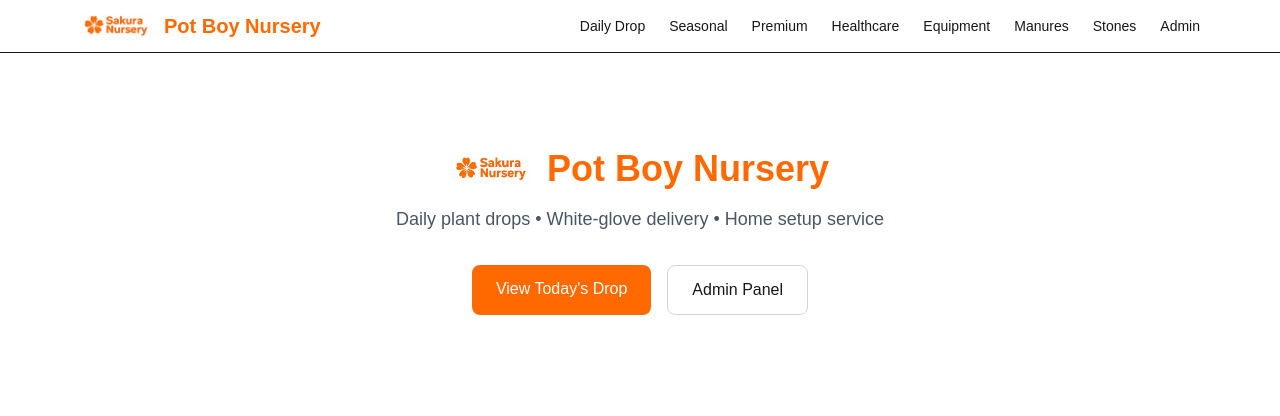
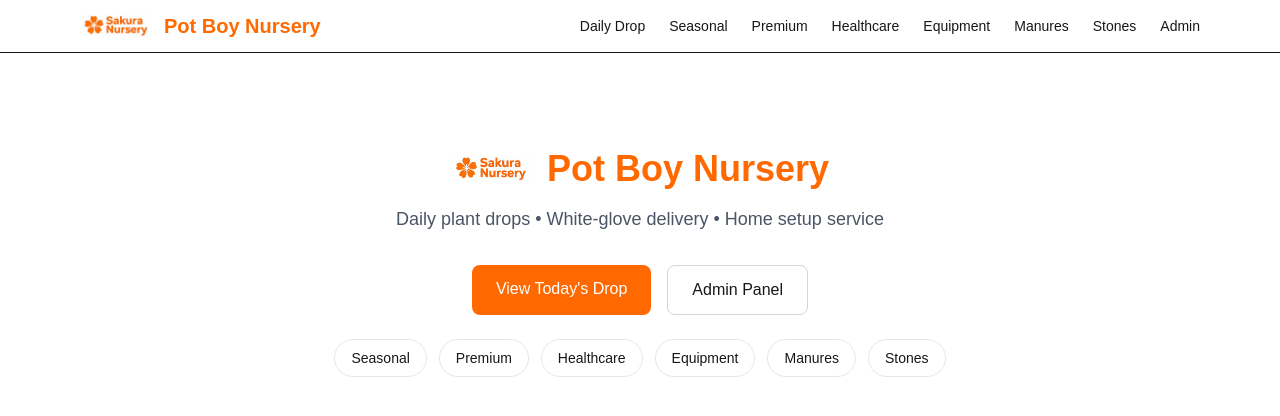
Before and after one commit to Eshwardvp/sakura-nursery-app, a Next.js app: page / in a window 1280 px wide. Shown: the top 416 px of the page. Built offline with nearby package versions, Linux system fonts and the light colour scheme.

Commit message:
feat(home): add category links under primary CTA

```diff
--- a/app/page.tsx
+++ b/app/page.tsx
@@ -36,6 +36,44 @@
             Admin Panel
           </Link>
         </div>
+        <div className="mt-6 flex gap-3 justify-center flex-wrap">
+          <Link
+            href="/seasonal-plants"
+            className="px-4 py-2 rounded-full border border-gray-200 hover:bg-gray-50 text-sm"
+          >
+            Seasonal
+          </Link>
+          <Link
+            href="/premium-plants"
+            className="px-4 py-2 rounded-full border border-gray-200 hover:bg-gray-50 text-sm"
+          >
+            Premium
+          </Link>
+          <Link
+            href="/healthcare-plants"
+            className="px-4 py-2 rounded-full border border-gray-200 hover:bg-gray-50 text-sm"
+          >
+            Healthcare
+          </Link>
+          <Link
+            href="/plant-equipment"
+            className="px-4 py-2 rounded-full border border-gray-200 hover:bg-gray-50 text-sm"
+          >
+            Equipment
+          </Link>
+          <Link
+            href="/manures"
+            className="px-4 py-2 rounded-full border border-gray-200 hover:bg-gray-50 text-sm"
+          >
+            Manures
+          </Link>
+          <Link
+            href="/attractive-stones"
+            className="px-4 py-2 rounded-full border border-gray-200 hover:bg-gray-50 text-sm"
+          >
+            Stones
+          </Link>
+        </div>
       </section>
     </div>
   );
```
